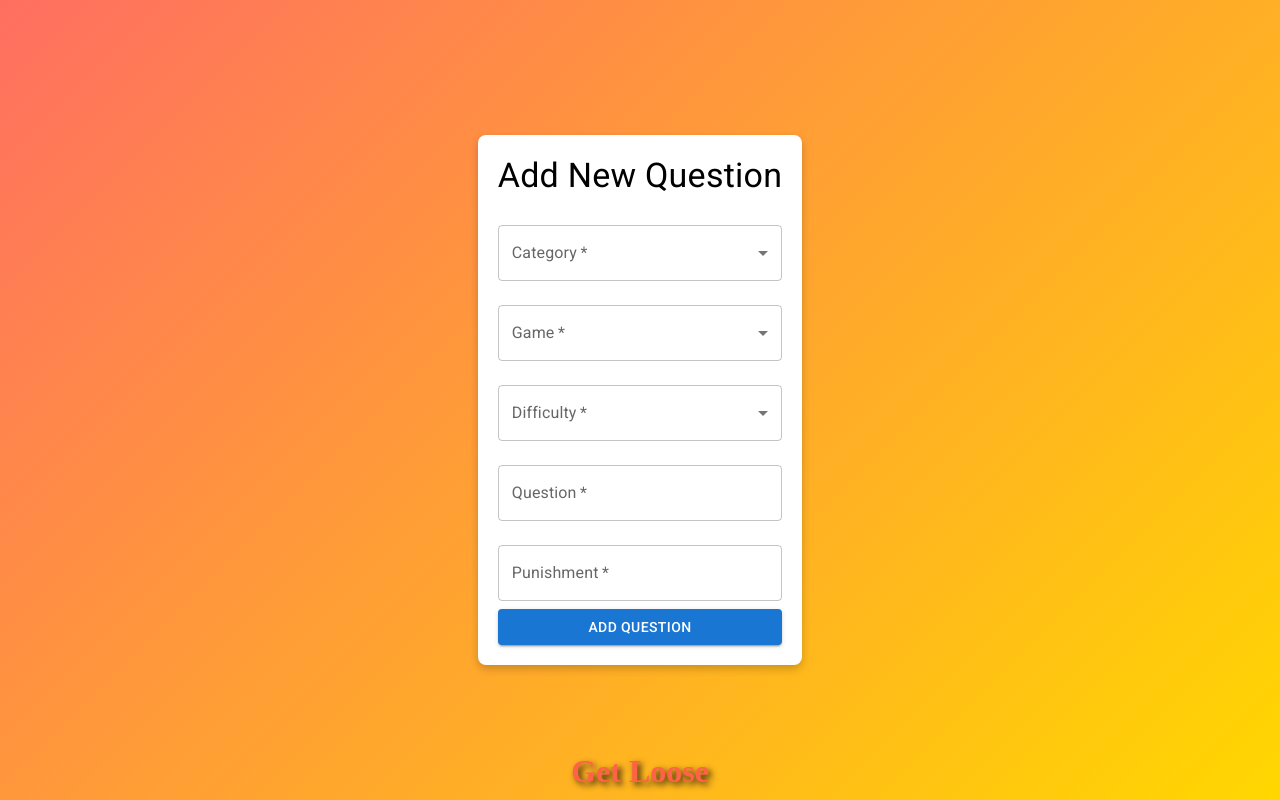
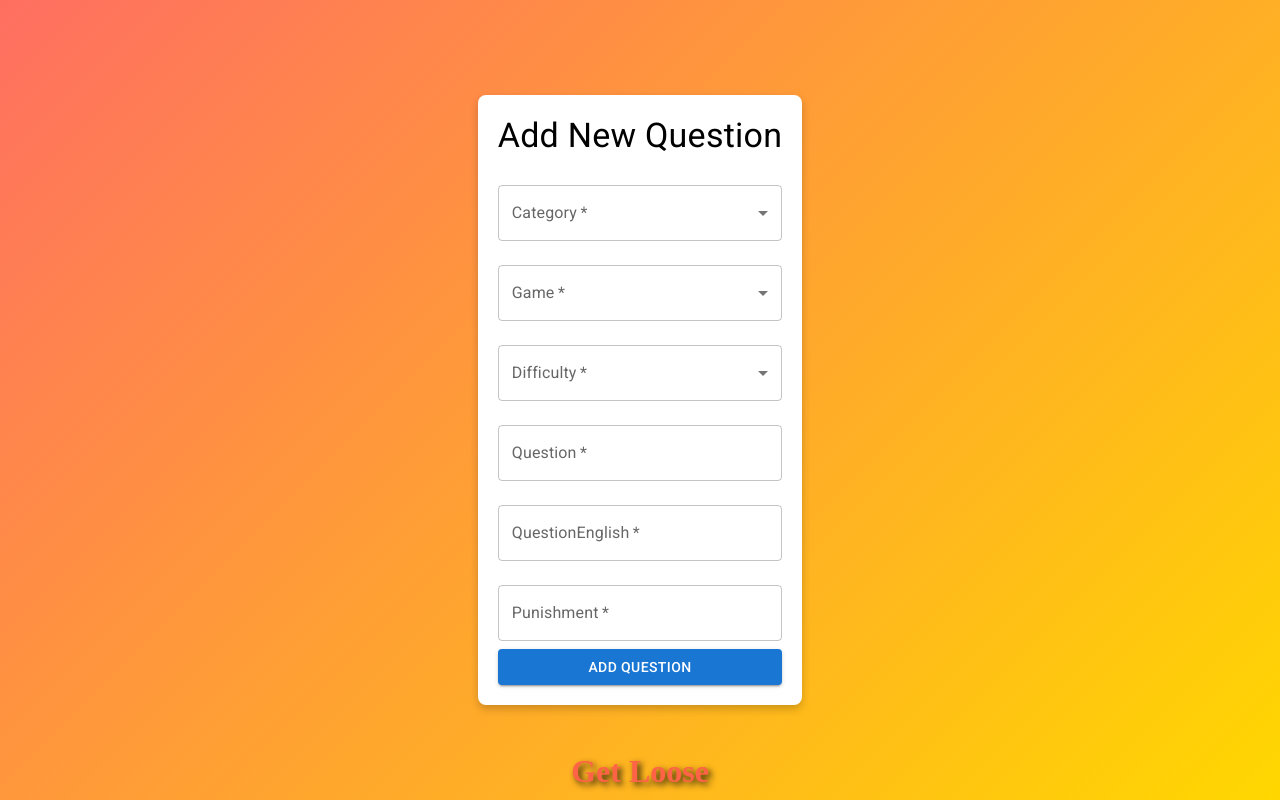
Before and after one commit to bergeron44/getLoose-client, a React (Create React App) app: page /AddQuestion in a window 1280 px wide. Built offline with nearby package versions, Linux system fonts and the light colour scheme.

Commit message:
english option to questions

```diff
--- a/src/barLoginPages/BarTable.js
+++ b/src/barLoginPages/BarTable.js
@@ -1,6 +1,6 @@
 import React, { useEffect, useState } from 'react';
 import { useSelector, useDispatch } from 'react-redux';
-import { fetchLiveGames, fetchLiveGamesFromSameBar, updateApprovalStatus, updateLiveGame } from '../store/actions/liveGameActions'; // Update with correct path to your actions
+import { fetchLiveGames, fetchLiveGamesFromSameBar, updateLiveGame } from '../store/actions/liveGameActions'; // Update with correct path to your actions
 import { fetchBars } from '../store/actions/barsActions';
 import { Table, TableBody, TableCell, TableContainer, TableHead, TableRow, Button, Paper, CircularProgress, Typography, Alert, Select, MenuItem } from '@mui/material';
 import axios from 'axios';
@@ -8,14 +8,12 @@ import axios from 'axios';
 const BarTable = () => {
     const dispatch = useDispatch();
     const [selectedBarId, setSelectedBarId] = useState('');
-    const [bars, setBars] = useState([]);
 
     // Redux state
     const liveGames = useSelector(state => state.liveGames.liveGames);
     const loading = useSelector(state => state.liveGames.loading);
     const error = useSelector(state => state.liveGames.error);
     const barsData = useSelector(state => state.bars.bars); // Assuming bars are stored in Redux store
-    var response ;
     useEffect(() => {
         // Fetch all bars on component mount
         dispatch(fetchBars());
--- a/src/pages/DataBaseUiConection/AddQuestion.js
+++ b/src/pages/DataBaseUiConection/AddQuestion.js
@@ -11,6 +11,7 @@ const AddQuestion = () => {
         game: '',
         difficult: '',
         question: '',
+        questionEnglish:'',
         punishment: '',
     });
     const [error, setError] = useState('');
@@ -26,8 +27,8 @@ const AddQuestion = () => {
         e.preventDefault();
 
         // Validate all fields are filled
-        const { category, game, difficult, question, punishment } = questionData;
-        if (!category || !game || !difficult || !question || !punishment) {
+        const { category, game, difficult, question,questionEnglish, punishment } = questionData;
+        if (!category || !game || !difficult || !question || !questionEnglish|| !punishment) {
             setError('Please fill out all fields');
             return;
         }
@@ -44,6 +45,7 @@ const AddQuestion = () => {
             game: '',
             difficult: '',
             question: '',
+            questionEnglish:'',
             punishment: '',
         });
     };
@@ -119,6 +121,17 @@ const AddQuestion = () => {
                     required
                     className="add-question-field"
                 />
+                 <TextField
+                    label="QuestionEnglish"
+                    name="questionEnglish"
+                    value={questionData.questionEnglish}
+                    onChange={handleChange}
+                    fullWidth
+                    margin="normal"
+                    variant="outlined"
+                    required
+                    className="add-question-field"
+                />
                 <TextField
                     label="Punishment"
                     name="punishment"
```
